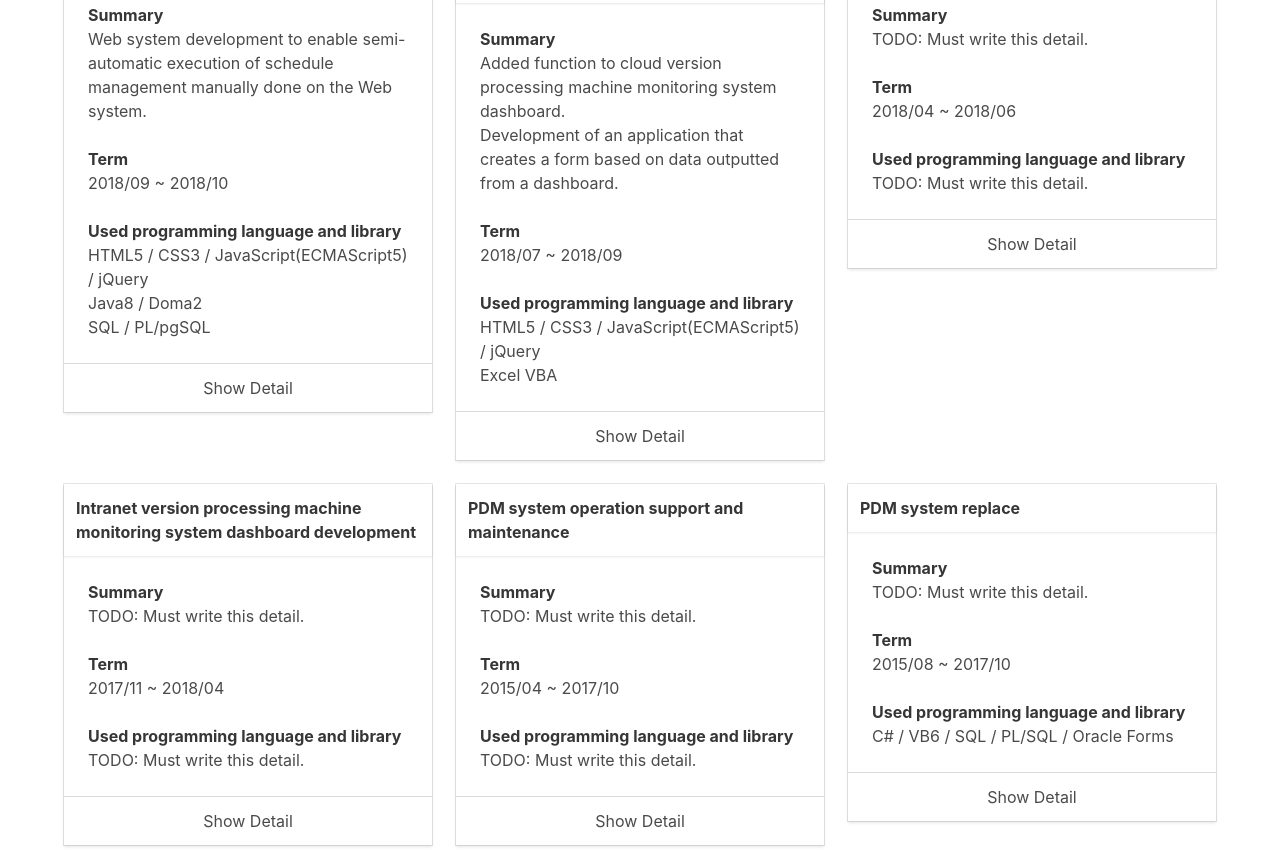
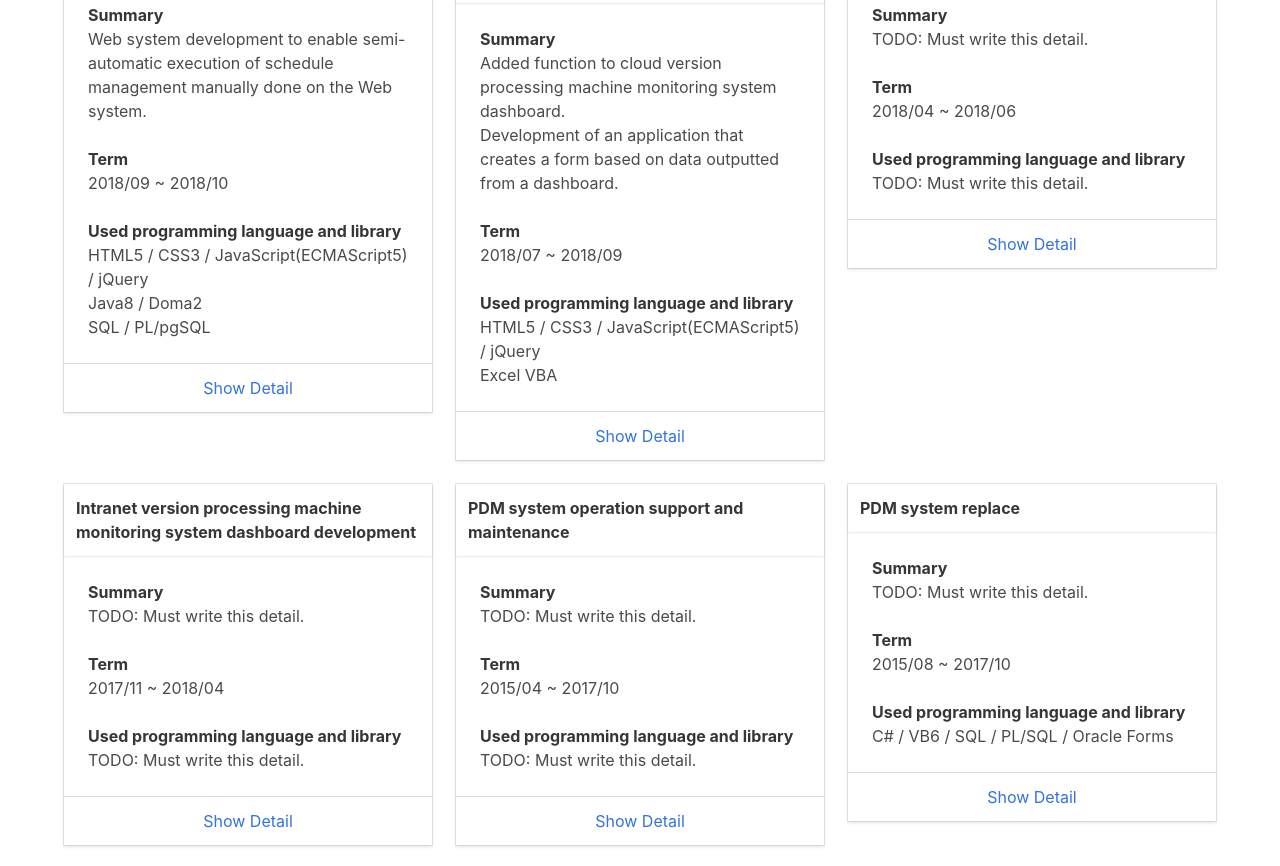
Before and after one commit to koki-nakamura22/portfolio-using-jQuery, a website built with webpack: page public/index.html in a window 1280 px wide. Shown: the part 2990-3856 px from the top of the page. Built offline with nearby package versions, Linux system fonts and the light colour scheme.

Commit message:
I changed design of open dialog button.
I changed design of open dialog button.
(Adapted to Bulma.)

```diff
--- a/public/css/index.css
+++ b/public/css/index.css
@@ -65,6 +65,12 @@ th {
 
 .can-open-content {
   cursor: pointer;
+  color: #3273dc;
+  text-decoration: none;
+}
+
+.can-open-content:hover {
+  color: #363636;
 }
 
 .show-more-projects-button {
```
